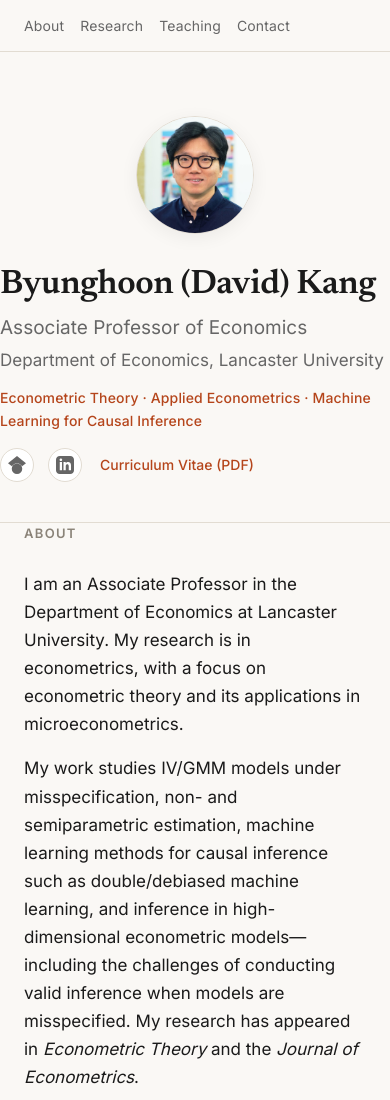
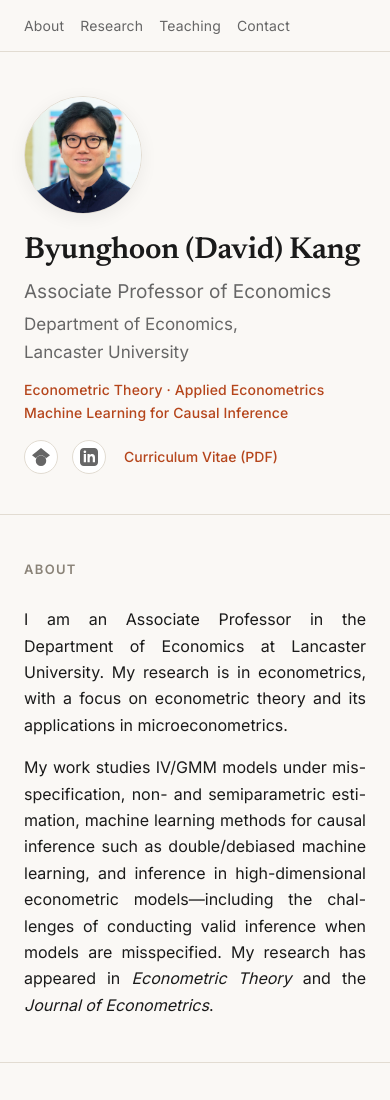
Before and after one commit to david-bkang/david-bkang.github.io, a plain HTML site: page index.html in a window 390 px wide. Shown: the top 1100 px of the page. Drawn offline with Linux system fonts and the light colour scheme.

Commit message:
Improve mobile layout and fix section spacing
- Fix hero and section padding: .wrap's padding shorthand was overriding
  the hero's side gutter and the sections' vertical spacing
- Put "Machine Learning for Causal Inference" on its own line in the fields
- Scale the name on narrow phones and balance hero line breaks
- Justify and hyphenate the About text on phones (16px, soft hyphens in
  long words) to avoid ragged lines

Co-Authored-By: Claude Opus 5.5 <noreply@anthropic.com>

```diff
--- a/index.html
+++ b/index.html
@@ -58,13 +58,14 @@
     .nav-links a:hover{color:var(--accent);}
 
     /* ---- Layout ---- */
-    .wrap{max-width:var(--maxw); margin:0 auto; padding:0 24px;}
+    .wrap{max-width:var(--maxw); margin:0 auto; padding-left:24px; padding-right:24px;}
 
-    header.hero{padding:64px 0 40px; display:flex; align-items:center; gap:32px;}
+    header.hero{padding-top:64px; padding-bottom:40px; display:flex; align-items:center; gap:32px;}
     .hero-text{flex:1; min-width:0;}
     .hero h1{font-family:var(--serif); font-size:42px; line-height:1.12; margin:0 0 8px; font-weight:600; letter-spacing:-.01em;}
     .hero .sub{font-size:19px; color:var(--muted); margin:0 0 2px;}
     .hero .aff{font-size:17px; color:var(--muted); margin:0;}
+    .hero h1, .hero .sub, .hero .aff{text-wrap:balance;}
     .hero .fields{font-size:14px; color:var(--accent); margin-top:12px; letter-spacing:.01em; font-weight:500;}
     .avatar{
       width:152px; height:152px; border-radius:50%;
@@ -96,6 +97,7 @@
       margin:0 0 26px;
     }
     section p{margin:0 0 16px;}
+    section > p:last-child{margin-bottom:0;}
 
     /* ---- Publication / paper items ---- */
     .item{margin:0 0 30px;}
@@ -154,8 +156,9 @@
     footer .credit{display:inline-block; margin-top:6px; font-size:12px; letter-spacing:.01em;}
 
     @media (max-width:560px){
-      .hero{flex-direction:column-reverse; align-items:flex-start; gap:20px; padding-top:44px;}
-      .hero h1{font-size:34px;}
+      header.hero{flex-direction:column-reverse; align-items:flex-start; gap:20px; padding-top:44px;}
+      #about p{font-size:16px; text-align:justify; -webkit-hyphens:auto; hyphens:auto; text-wrap:pretty;}
+      .hero h1{font-size:clamp(26px, 7.8vw, 34px);}
       .avatar{width:118px; height:118px;}
       .nav-links{gap:16px;}
       .nav-name{display:none;}
@@ -185,7 +188,7 @@
       <h1>Byunghoon (David) Kang</h1>
       <p class="sub">Associate Professor of Economics</p>
       <p class="aff">Department of Economics, Lancaster University</p>
-      <p class="fields">Econometric Theory&nbsp;&middot;&nbsp;Applied Econometrics&nbsp;&middot;&nbsp;Machine Learning for Causal Inference</p>
+      <p class="fields">Econometric Theory&nbsp;&middot;&nbsp;Applied Econometrics<br>Machine Learning for Causal Inference</p>
       <div class="social">
         <a href="https://scholar.google.com/citations?user=pqnerA0AAAAJ&hl=en" target="_blank" rel="noopener" aria-label="Google Scholar" title="Google Scholar">
           <svg viewBox="0 0 24 24" role="img"><path d="M5.242 13.769L0 9.5 12 0l12 9.5-5.242 4.269C17.548 11.249 14.978 9.5 12 9.5c-2.977 0-5.548 1.748-6.758 4.269zM12 10a7 7 0 1 0 0 14 7 7 0 0 0 0-14z"/></svg>
@@ -202,13 +205,14 @@
   <!-- ABOUT -->
   <section id="about" class="wrap">
     <h2>About</h2>
+    <!-- &shy; = optional hyphen: invisible unless a phone-width line breaks there -->
     <p>I am an Associate Professor in the Department of Economics at Lancaster University.
-       My research is in econometrics, with a focus on econometric theory and its applications
-       in microeconometrics.</p>
-    <p>My work studies IV/GMM models under misspecification, non- and semiparametric estimation,
-       machine learning methods for causal inference such as double/debiased machine learning,
-       and inference in high-dimensional econometric models&mdash;including the
-       challenges of conducting valid inference when models are misspecified. My research has
+       My research is in econo&shy;metrics, with a focus on econo&shy;metric theory and its applications
+       in micro&shy;econo&shy;metrics.</p>
+    <p>My work studies IV/GMM models under mis&shy;specifi&shy;cation, non- and semi&shy;para&shy;metric estimation,
+       machine learning methods for causal inference such as double/<wbr>debiased machine learning,
+       and inference in high-dimensional econo&shy;metric models&mdash;including the
+       challenges of conducting valid inference when models are mis&shy;specified. My research has
        appeared in <em>Econometric Theory</em> and the <em>Journal of Econometrics</em>.</p>
   </section>
 
```
